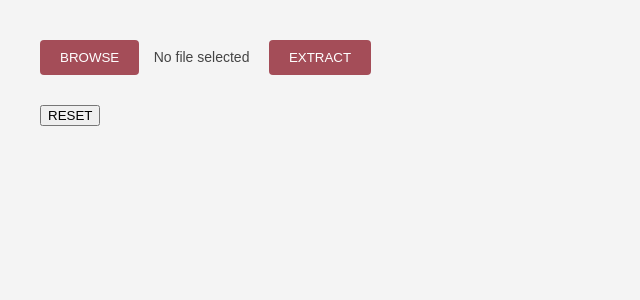
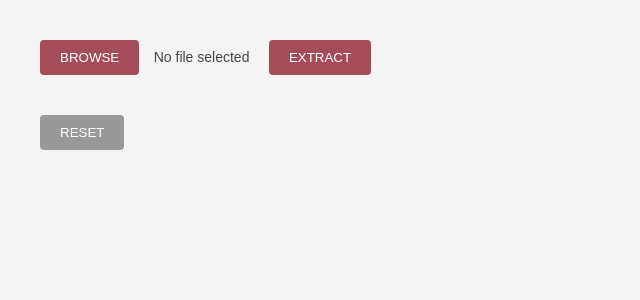
Before and after one commit to AAdewunmi/Optical_Character_Recognition_Project, a Flask app: template Optical_Character_Recognition_App/templates/index.html in a window 1280 px wide. Shown: the part 43-343 px from the top of the page, without its empty margins (0-640 px from the left). Run offline with Flask 3, Linux system fonts and the light colour scheme; the template is opened without the code that fills it, so the values that code supplies are empty.

Commit message:
Add css styling to RESET button

```diff
--- a/Optical_Character_Recognition_App/static/style.css
+++ b/Optical_Character_Recognition_App/static/style.css
@@ -93,3 +93,12 @@ body {
     border-left: 5px solid #a44d58;
     box-shadow: 0 2px 5px rgba(0,0,0,0.1);
 }
+.reset-btn {
+    background: #999;
+    padding: 10px 20px;
+    color: white;
+    border: none;
+    border-radius: 4px;
+    cursor: pointer;
+    margin-top: 10px;
+}
```
